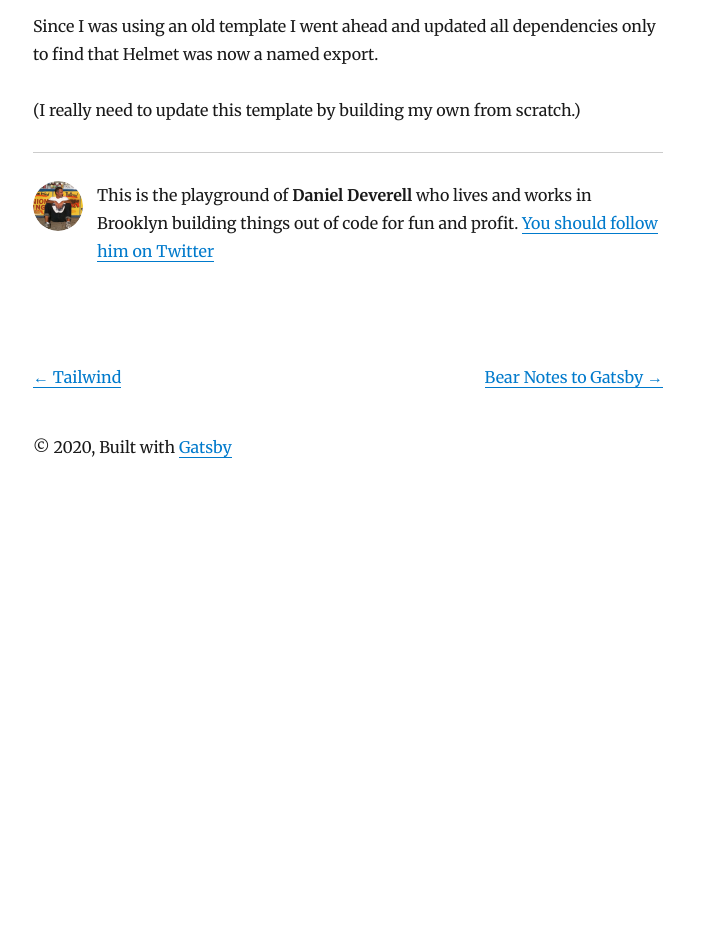
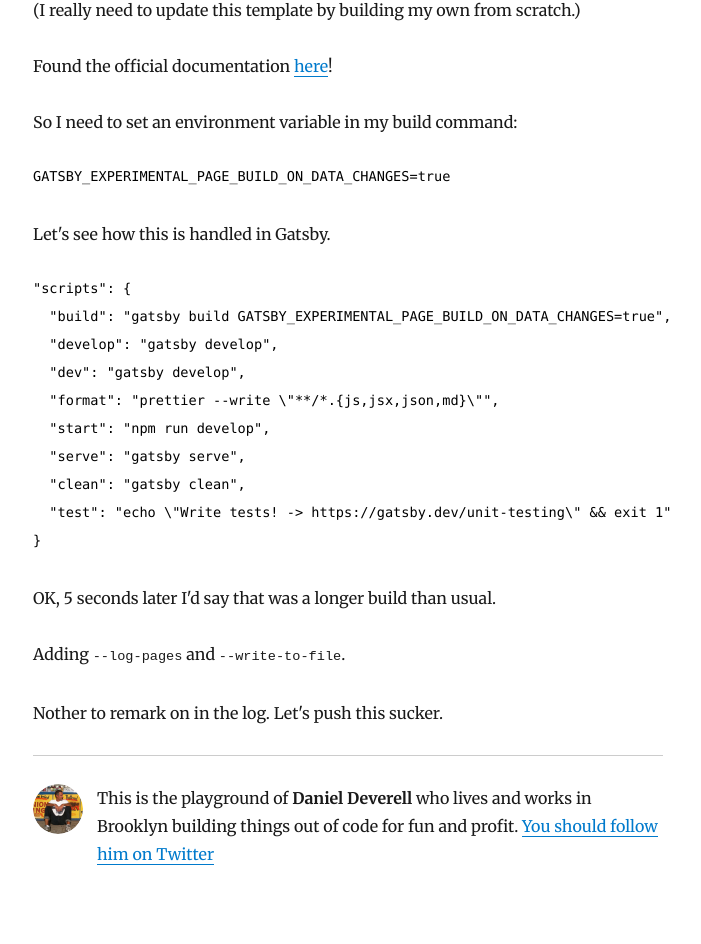
Before and after one commit to DannyBoyNYC/deverell.dev, a Gatsby site: page /incremental-builds/ in a window 1280 px wide. Shown: the part 283-1227 px from the top of the page, without its empty margins (292-993 px from the left). Before the commit the page ends 800 px from the top, so only its background shows below. Built offline with nearby package versions, Linux system fonts and the light colour scheme; Gatsby itself is replaced by a stand-in of ours; some packages are replaced by stand-ins of ours; code samples lack their colours.

Commit message:
added experimental env var to manifest

````diff
--- a/content/blog/incremental-builds/index.md
+++ b/content/blog/incremental-builds/index.md
@@ -1,11 +1,37 @@
 ---
 title: Incremental Builds
-date: "2020-01-28T22:40:32.169Z"
+date: "2020-04-29"
 description: An account of what I learned when I investigated incemental builds.
 ---
-
-# Notes
 
 Since I was using an old template I went ahead and updated all dependencies only to find that Helmet was now a named export.
 
 (I really need to update this template by building my own from scratch.)
+
+Found the official documentation [here](https://www.gatsbyjs.org/docs/page-build-optimizations-for-incremental-data-changes/)!
+
+So I need to set an environment variable in my build command:
+```js
+GATSBY_EXPERIMENTAL_PAGE_BUILD_ON_DATA_CHANGES=true
+```
+
+Let's see how this is handled in Gatsby.
+
+```js
+"scripts": {
+  "build": "gatsby build GATSBY_EXPERIMENTAL_PAGE_BUILD_ON_DATA_CHANGES=true",
+  "develop": "gatsby develop",
+  "dev": "gatsby develop",
+  "format": "prettier --write \"**/*.{js,jsx,json,md}\"",
+  "start": "npm run develop",
+  "serve": "gatsby serve",
+  "clean": "gatsby clean",
+  "test": "echo \"Write tests! -> https://gatsby.dev/unit-testing\" && exit 1"
+}
+```
+
+OK, 5 seconds later I'd say that was a longer build than usual.
+
+Adding `--log-pages` and `--write-to-file`.
+
+Nother to remark on in the log. Let's push this sucker.
--- a/gatsby-config.js
+++ b/gatsby-config.js
@@ -47,7 +47,7 @@ module.exports = {
     },
     `gatsby-transformer-sharp`,
     `gatsby-plugin-sharp`,
-    `gatsby-plugin-feed`,
+    // `gatsby-plugin-feed`,
     {
       resolve: `gatsby-plugin-manifest`,
       options: {
--- a/package.json
+++ b/package.json
@@ -50,7 +50,7 @@
     "url": "git+https://github.com/gatsbyjs/gatsby-starter-blog.git"
   },
   "scripts": {
-    "build": "gatsby build",
+    "build": "gatsby build GATSBY_EXPERIMENTAL_PAGE_BUILD_ON_DATA_CHANGES=true",
     "develop": "gatsby develop",
     "dev": "gatsby develop",
     "format": "prettier --write \"**/*.{js,jsx,json,md}\"",
````
